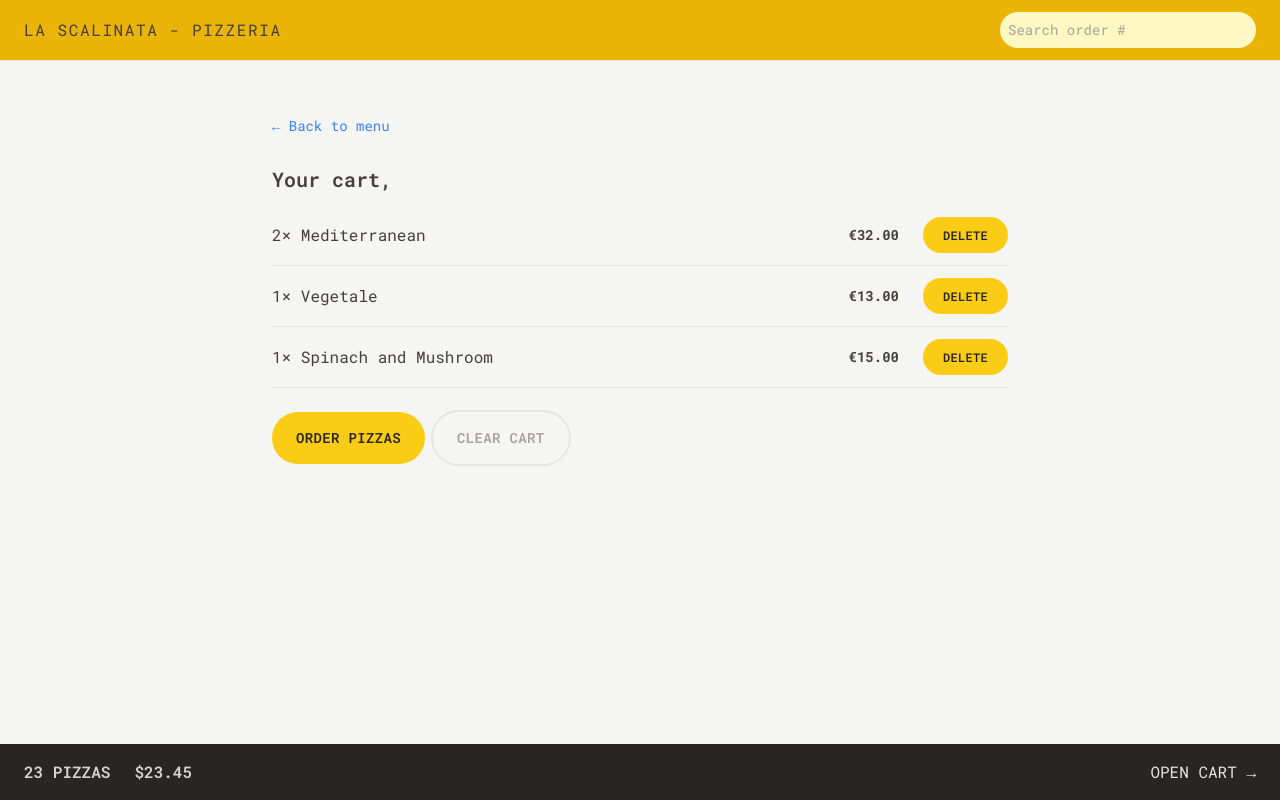
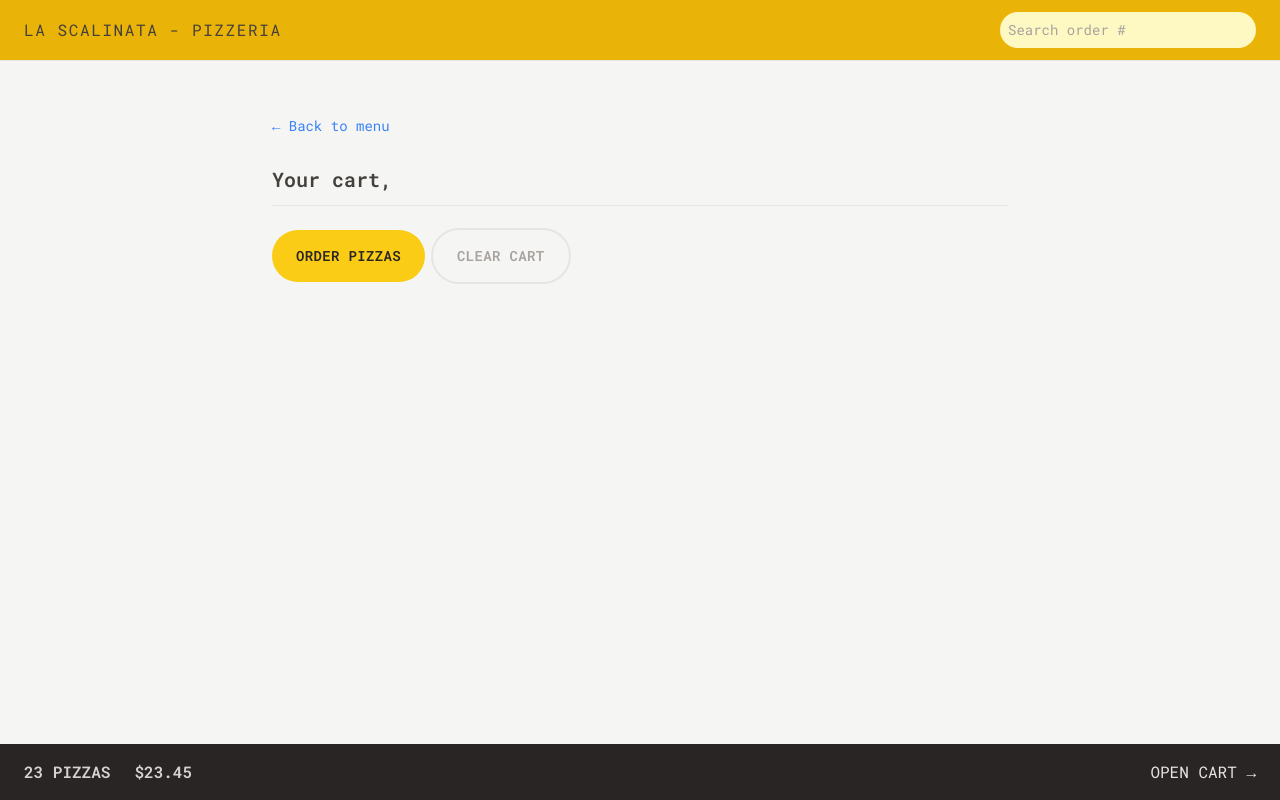
Before and after one commit to Giuva-Sergi/pizzeria-e-commerce, a React (Vite) app: page /cart in a window 1280 px wide. Built offline with nearby package versions, Linux system fonts and the light colour scheme.

Commit message:
<feat> add cart item & remove cart item

```diff
--- a/src/features/cart/Cart.jsx
+++ b/src/features/cart/Cart.jsx
@@ -29,8 +29,9 @@ const fakeCart = [
 ];
 
 function Cart() {
-  const cart = fakeCart;
+  const cart = useSelector(state => state.cart.cart);
   const username = useSelector(state => state.user.username)
+  console.log(cart);
 
   return (
     <div className="px-4 py-3">
--- a/src/features/cart/CartItem.jsx
+++ b/src/features/cart/CartItem.jsx
@@ -1,8 +1,17 @@
+import { useDispatch } from "react-redux";
 import { formatCurrency } from "../../utils/helpers";
 import Button from "../ui/Button";
+import { removeItem } from "./cartSlice";
 
 function CartItem({ item }) {
-  const { pizzaId, name, quantity, totalPrice } = item;
+  const { pizzaId, name, quantity, unitPrice } = item;
+  const totalPrice = quantity * unitPrice;
+
+  const dispatch = useDispatch();
+
+  function handleDeleteItem() {
+    dispatch(removeItem(pizzaId))
+  }
 
   return (
     <li className="py-3 sm:flex sm:justify-between sm:items-center">
@@ -11,7 +20,7 @@ function CartItem({ item }) {
       </p>
       <div className="flex justify-between items-center sm:gap-6">
         <p className="text-sm font-bold">{formatCurrency(totalPrice)}</p>
-        <Button type="small">Delete</Button>
+        <Button type="small" handler={handleDeleteItem}>Delete</Button>
       </div>
     </li>
   );
--- a/src/features/cart/cartSlice.js
+++ b/src/features/cart/cartSlice.js
@@ -1,16 +1,7 @@
 import { createSlice } from "@reduxjs/toolkit"
 
 const initialState = {
-    // cart: []
-    cart: [
-        {
-            pizzaId: 12,
-            name: "Mediterranea",
-            quantity: 2,
-            unitPrice: 16,
-            totalPrice: 32
-        }
-    ]
+    cart: [],
 }
 
 const cartSlice = createSlice({
--- a/src/features/menu/MenuItem.jsx
+++ b/src/features/menu/MenuItem.jsx
@@ -1,8 +1,20 @@
 import { formatCurrency } from "../../utils/helpers";
 import Button from "../ui/Button"
+import { addItem } from "../cart/cartSlice";
+import { useDispatch } from "react-redux";
 
 function MenuItem({ pizza }) {
   const { id, name, unitPrice, ingredients, soldOut, imageUrl } = pizza;
+  const dispatch = useDispatch();
+
+  function handleAddItem() {
+    dispatch(addItem({
+      pizzaId: id,
+      name,
+      unitPrice,
+      quantity: 1,
+    }));
+  }
 
   return (
     <li className="flex gap-4 py-2">
@@ -12,7 +24,7 @@ function MenuItem({ pizza }) {
         <p className="text-sm italic text-stone-500 capitalize">{ingredients.join(", ")}</p>
         <div className="mt-auto flex items-center justify-between">
           {!soldOut ? <p className="text-sm">{formatCurrency(unitPrice)}</p> : <p className="text-sm uppercase font-medium text-stone-500">Sold out</p>}
-          <Button type="small">Add to cart</Button>
+          {!soldOut && <Button type="small" handler={handleAddItem}>Add to cart</Button>}
         </div>
       </div>
     </li>
--- a/src/features/ui/Button.jsx
+++ b/src/features/ui/Button.jsx
@@ -1,6 +1,6 @@
 import { Link } from "react-router-dom";
 
-function Button({children, disabled, to, type}) {
+function Button({children, disabled, to, type, handler}) {
     const base = "inline-block text-sm rounded-full disabled:cursor-not-allowed bg-yellow-400 font-semibold uppercase focus:ring focus:ring-offset-2 focus:ring-yellow-300 focus:outline-none tracking-wide text-stone-800 transition duration-500 ease-in-out hover:bg-yellow-300 hover:text-stone-700";
 
     const styles = {
@@ -11,7 +11,7 @@ function Button({children, disabled, to, type}) {
 
     if (to) return <Link to={to} className={styles[type]}>{children}</Link>
     return (
-        <button disabled={disabled} className={styles[type]}>
+        <button disabled={disabled} className={styles[type]} onClick={handler}>
             {children}
         </button>
     )
```
